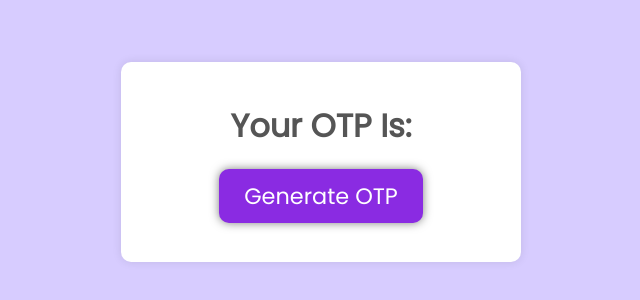
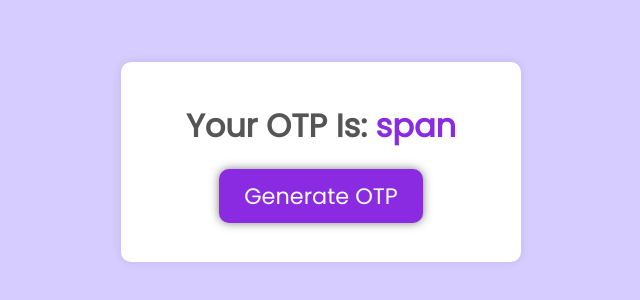
Before and after one commit to angadkumar9414/otp_generator, a plain HTML site: page index.html in a window 1280 px wide. Shown: the part 238-538 px from the top of the page, without its empty margins (319-959 px from the left). Drawn offline with Linux system fonts and the light colour scheme.

Commit message:
adding span

```diff
--- a/index.html
+++ b/index.html
@@ -8,7 +8,7 @@
 </head>
 <body>
    <div id="box">
-    <p>Your OTP Is: <span id="gototp"></span></p>
+    <p>Your OTP Is: <span id="gototp"> span</span></p>
     <button onclick="generateOTP()">Generate OTP</button>
    </div>
 
```
